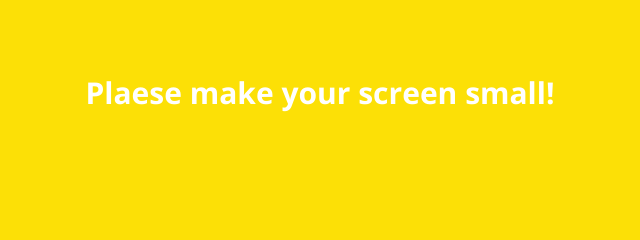
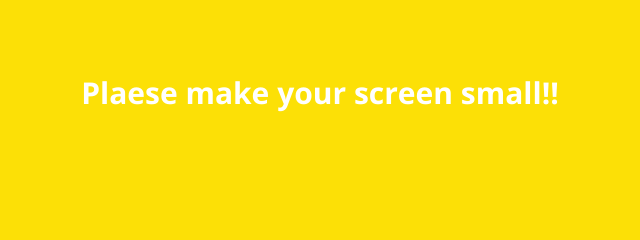
Before and after one commit to leesangjik/kakao_clone, a plain HTML site: page chat.html in a window 1280 px wide. Shown: the part 308-548 px from the top of the page, 320-960 px from the left. Drawn offline with nearby package versions, Linux system fonts and the light colour scheme.

Commit message:
update_!
!

```diff
--- a/chat.html
+++ b/chat.html
@@ -97,7 +97,7 @@
         </div>
     </div>
     <div class="bigscreen">
-        <span class="bigscreen__text">Plaese make your screen small!</span>
+        <span class="bigscreen__text">Plaese make your screen small!!</span>
     </div>
 </body>
 
```
